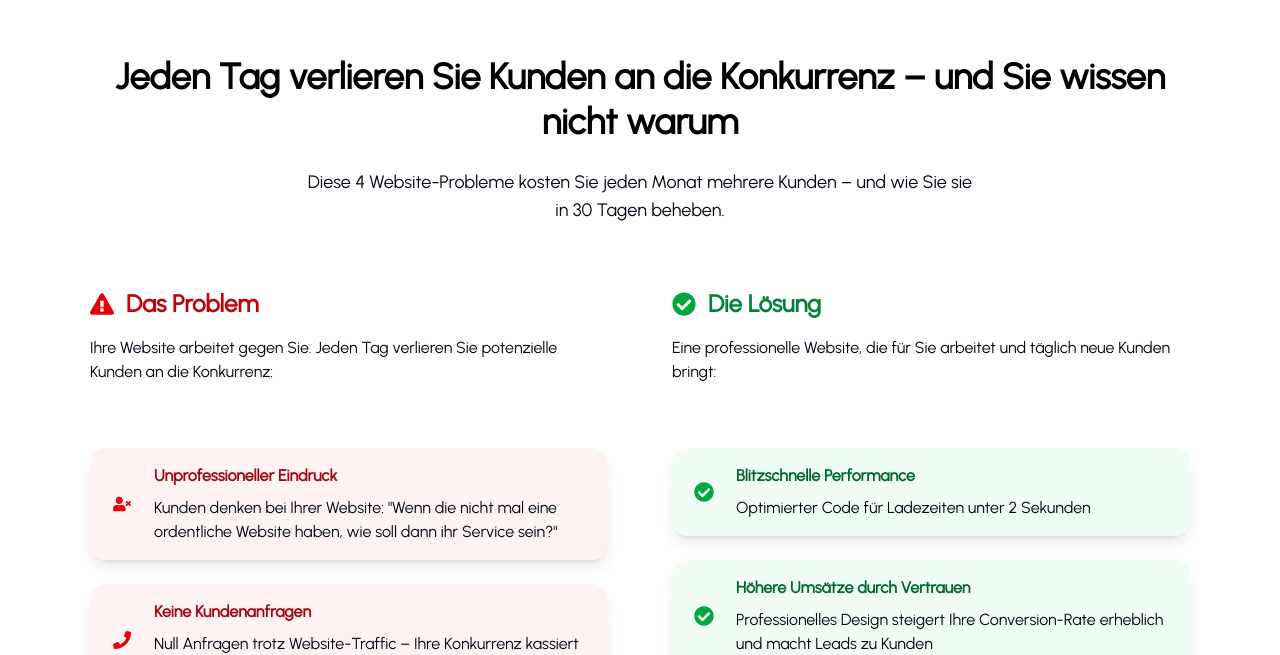
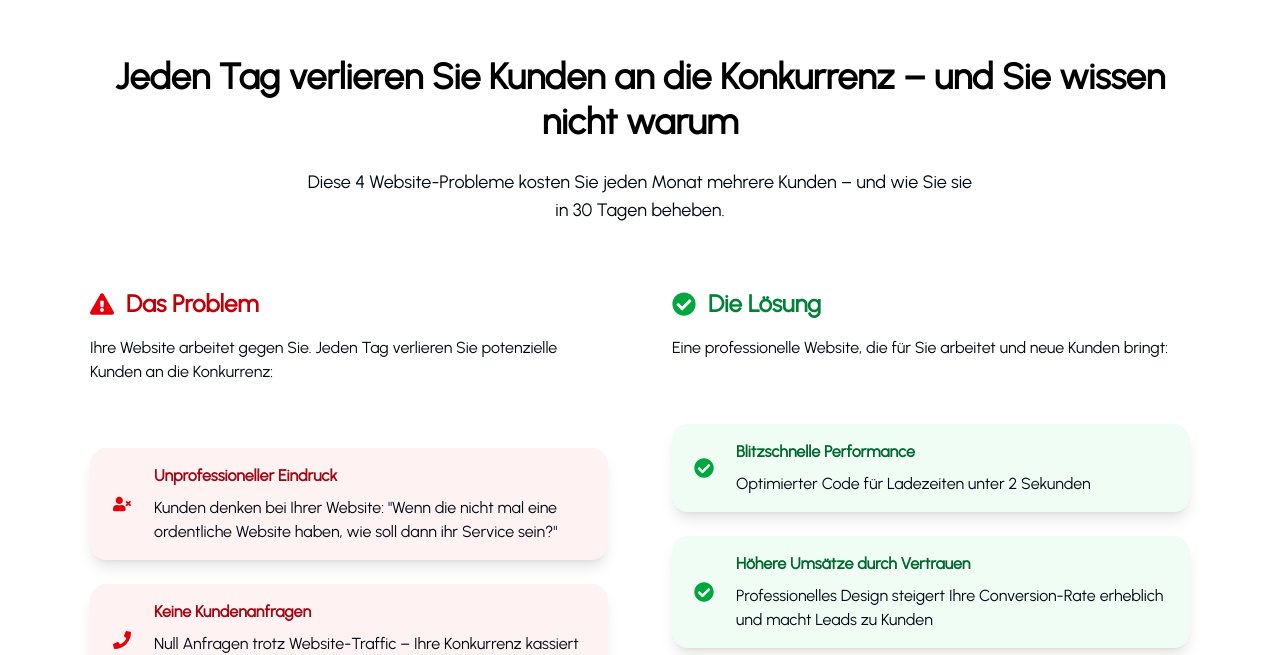
Before and after one commit to Franco-Cipolla/franco-cipolla-website, a React (Vite) app: page / in a window 1280 px wide. Shown: the part 1587-2242 px from the top of the page. Built offline with nearby package versions, Linux system fonts and the light colour scheme; no server answers.

Commit message:
`Update ProblemSolution component: adjust margin bottom and text in solution description`

```diff
--- a/src/components/ProblemSolution.jsx
+++ b/src/components/ProblemSolution.jsx
@@ -123,7 +123,7 @@ const ProblemSolution = () => {
       {/* Problem/Solution Section */}
       <section
         ref={sectionRef}
-        className="w-full mt-5 lg:mt-35 py-16 sm:py-24 md:py-32 xl:py-20 px-6  mb-20 xl:px-0 mx-auto max-w-[1000px] xl:max-w-[1100px]"
+        className="w-full mt-5 lg:mt-35 py-16 sm:py-24 md:py-32 xl:py-20 px-6  mb-10 xl:px-0 mx-auto max-w-[1000px] xl:max-w-[1100px]"
       >
         <div className="text-center mb-16">
           <h2 className="text-3xl md:text-4xl font-bold text-black leading-tight mb-6">
@@ -175,7 +175,7 @@ const ProblemSolution = () => {
                 <h3 className="text-2xl font-bold text-green-700">Die Lösung</h3>
               </div>
               <p className="text-base text-[#000814] mb-8">
-                Eine professionelle Website, die für Sie arbeitet und täglich neue Kunden bringt:
+                Eine professionelle Website, die für Sie arbeitet und neue Kunden bringt:
               </p>
             </div>
 
```
